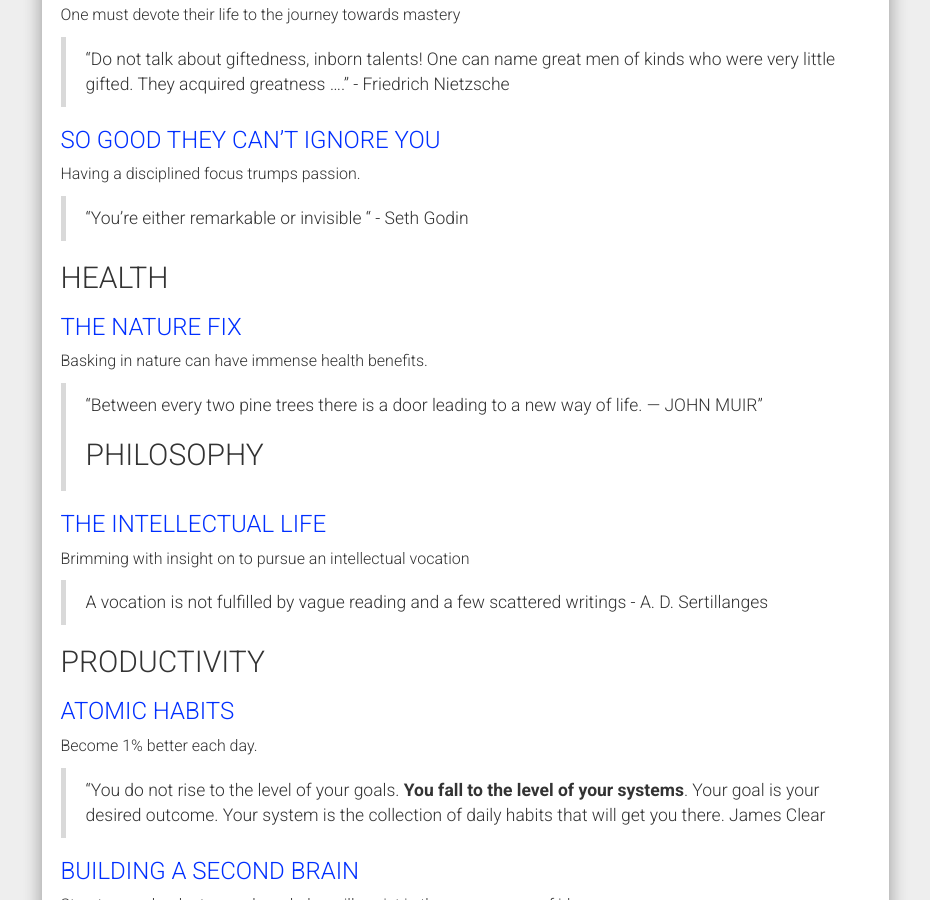
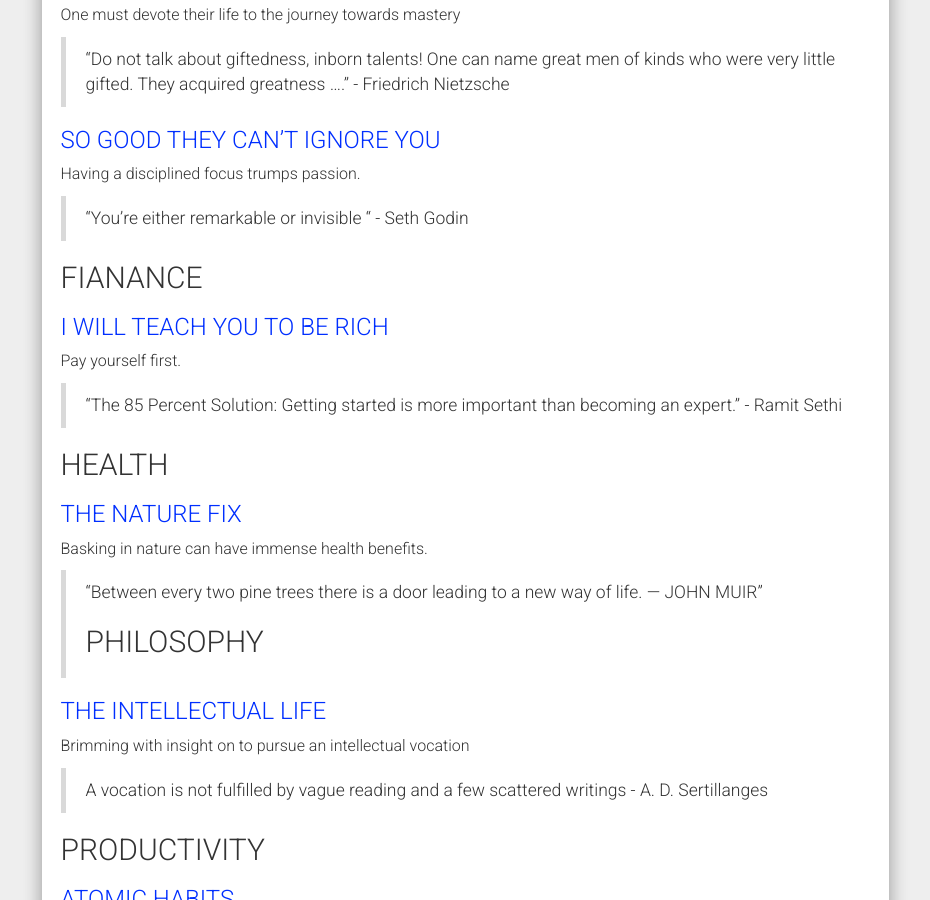
Before and after one commit to azotheblue/blog, a Jekyll site: the page built from readinglist.md, in a window 1280 px wide and 900 px high, scrolled down 735 px. Shown: the whole window, without its empty margins (321-1251 px from the left). Built offline with Jekyll 4.4.1, drawn with Linux system fonts in a browser that asks for light colours; nearby versions of some CDN libraries.

Commit message:
Update readinglist.md

```diff
--- a/readinglist.md
+++ b/readinglist.md
@@ -30,6 +30,15 @@ One must devote their life to the journey towards mastery
 Having a disciplined focus trumps passion.
 
 > "You're either remarkable or invisible " - Seth Godin
+
+## FIANANCE
+
+### [I WILL TEACH YOU TO BE RICH](https://a.co/d/3wNRqXQ)
+
+Pay yourself first.
+
+> “The 85 Percent Solution: Getting started is more important than becoming an expert.” - Ramit Sethi
+
 
 ## HEALTH
 
```
